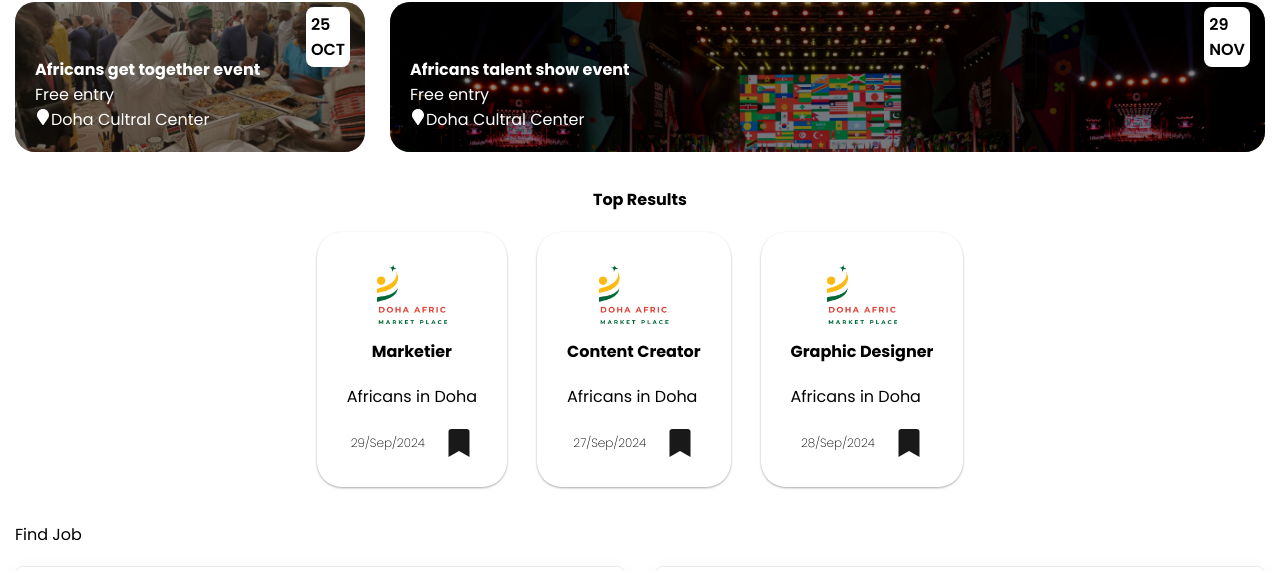
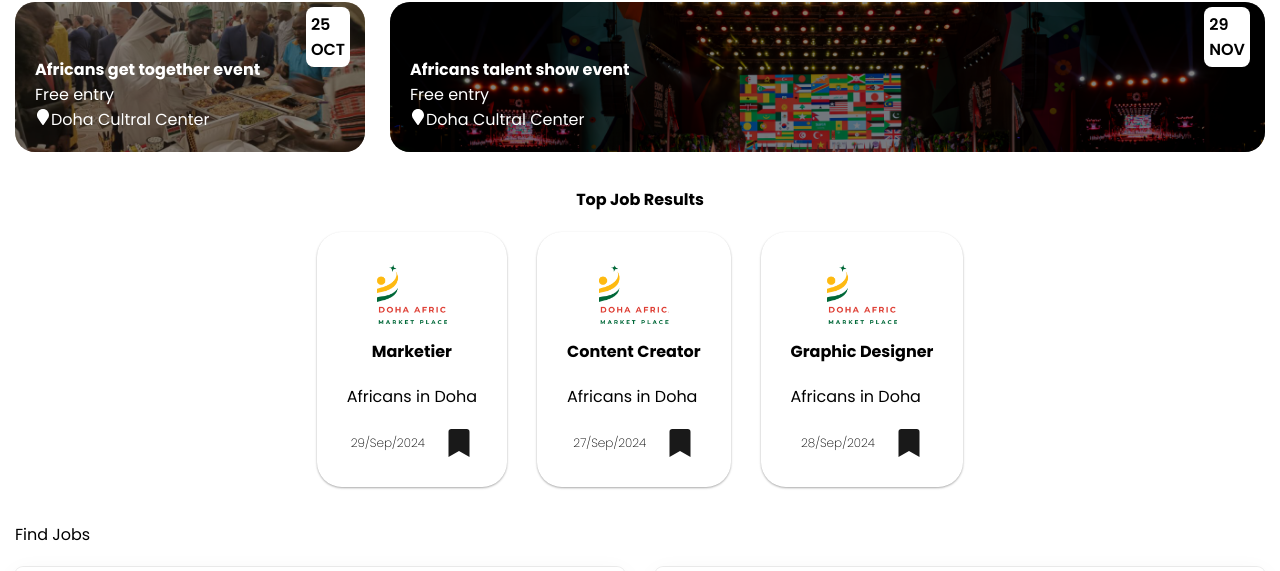
Before and after one commit to joseph-winner/Adm24, a React (Create React App) app: page / in a window 1280 px wide. Shown: the part 5911-6482 px from the top of the page. Built offline with nearby package versions, Linux system fonts and the light colour scheme.

Commit message:
Adding Titles to jobs

```diff
--- a/src/app/Screens/HomeScreen/Jobs/Joblisting.jsx
+++ b/src/app/Screens/HomeScreen/Jobs/Joblisting.jsx
@@ -55,7 +55,7 @@ export default function Joblisting() {
   ];
   return (
     <div className="job-listings">
-      <p className="listings-title">Find Job</p>
+      <p className="listings-title">Find Jobs</p>
       <div className="job-listing-rows">
       {JobListings.map((JobListing, index) => (
         <JoblistingComponent
--- a/src/app/Screens/HomeScreen/Jobs/Jobs.jsx
+++ b/src/app/Screens/HomeScreen/Jobs/Jobs.jsx
@@ -33,7 +33,7 @@ export default function Jobs() {
   ];
   return (
     <div className="jobs-section">
-    <h4>Top Results</h4>
+    <h4>Top Job Results</h4>
       <div className="jobs-container">
         <div className="top-jobs">
           {TopJobs.map((TopJob, index) => (
```
